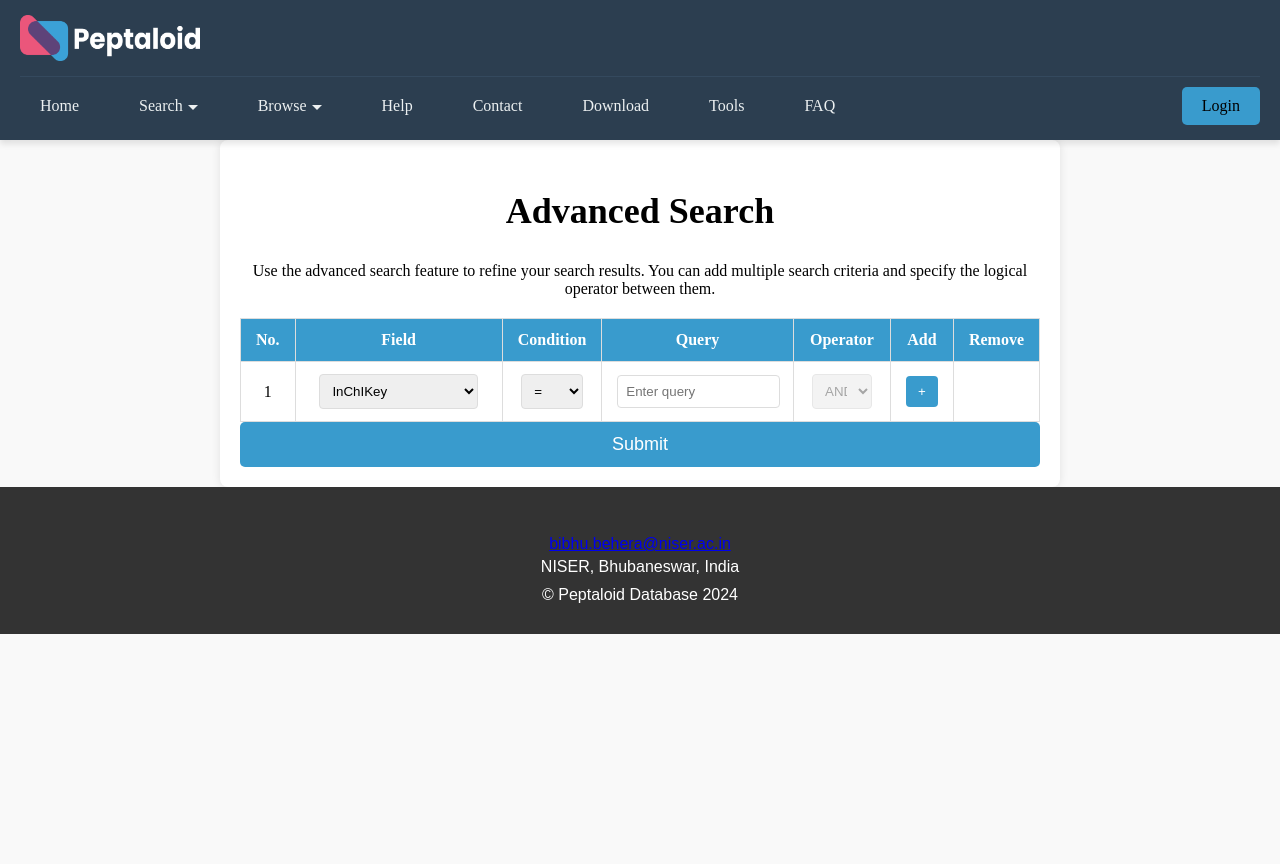
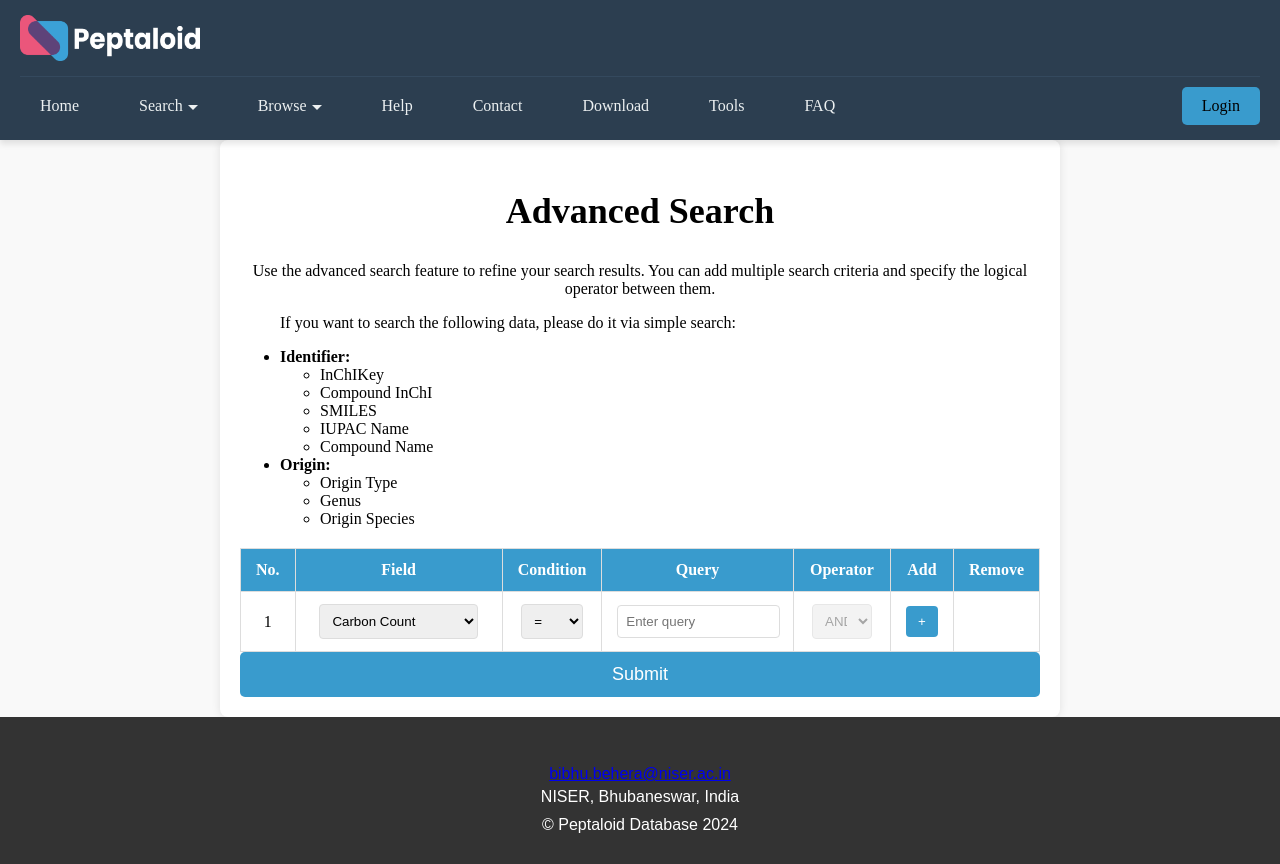
Before and after one commit to Bibhuprasadbehera/Peptaloid-database, a React (Create React App) app: page /browse/advanced in a window 1280 px wide. Before the commit the page ends 800 px from the top, so only its background shows below. Built offline with nearby package versions, Linux system fonts and the light colour scheme.

Commit message:
updated Advancedsearch

```diff
--- a/src/pages/Browsepage/Advancedsearch.js
+++ b/src/pages/Browsepage/Advancedsearch.js
@@ -37,6 +37,28 @@ const AdvancedSearch = () => {
             <div className="container-search">
                 <h2 className="heading">Advanced Search</h2>
                 <p>Use the advanced search feature to refine your search results. You can add multiple search criteria and specify the logical operator between them.</p>
+                    <ul style={{ textAlign: 'left' }}>
+                        <p>If you want to search the following data, please do it via simple search:</p>
+                        <li>
+                            <strong>Identifier:</strong>
+                            <ul>
+                                <li>InChIKey</li>
+                                <li>Compound InChI</li>
+                                <li>SMILES</li>
+                                <li>IUPAC Name</li>
+                                <li>Compound Name</li>
+                            </ul>
+                        </li>
+                        <li>
+                            <strong>Origin:</strong>
+                            <ul>
+                                <li>Origin Type</li>
+                                <li>Genus</li>
+                                <li>Origin Species</li>
+                            </ul>
+                        </li>
+                    </ul>
+
 
                 <form onSubmit={handleSubmit}>
                     <table className="criteria-table">
@@ -60,19 +82,7 @@ const AdvancedSearch = () => {
                                             value={criterion.field}
                                             onChange={(e) => handleCriteriaChange(index, 'field', e.target.value)}
                                         >
-                                            <optgroup label="Identifier">
-                                                <option value="InChIKey">InChIKey</option>
-                                                <option value="Compound_InChI">Compound InChI</option>
-                                                <option value="smiles">SMILES</option>
-                                                <option value="IUPAC_Name">IUPAC Name</option>
-                                                <option value="Compound_Name">Compound Name</option>
-                                            </optgroup>
-                                            <optgroup label="Origin">
-                                                <option value="origin_type">Origin Type</option>
-                                                <option value="genus">Genus</option>
-                                                <option value="origin_species">Origin Species</option>
-                                            </optgroup>
-                                            <optgroup label="Physical Properties">
+                                               <optgroup label="Physical Properties">
                                                 <option value="carbon_count">Carbon Count</option>
                                                 <option value="Exact_MW">Exact MW</option>
                                                 <option value="Num_Atoms">Number of Atoms</option>
--- a/src/pages/Browsepage/sidebar.js
+++ b/src/pages/Browsepage/sidebar.js
@@ -3,14 +3,14 @@ import './Sidebar.css';
 
 const AdvancedSearchSidebar = ({ onFilterChange }) => {
   const [filters, setFilters] = useState({
-    molwt: { min: 0, max: 1000 },
-    logp: { min: -5, max: 10 },
-    hba: { min: 0, max: 20 },
-    hbd: { min: 0, max: 10 },
-    carbon_count: { min: 0, max: 100 },
-    amide_count: { min: 0, max: 20 },
+    molwt: { min: 0, max: 5000 },
+    slogp: { min: -5, max: 10 },
+    hba: { min: 0, max: 90 },
+    hbd: { min: 0, max: 80 },
+    carbon_count: { min: 0, max: 219 },
+    amide_count: { min: 0, max: 60 },
     qed_score: { min: 0, max: 1 },
-    TPSA: { min: 0, max: 500 },
+    TPSA: { min: 0, max: 2200 },
     source: {
       Coconut: false,
       NPAtlas: false,
@@ -28,14 +28,14 @@ const AdvancedSearchSidebar = ({ onFilterChange }) => {
   });
 
   const rangeConfigs = {
-    molwt: { min: 0, max: 1000 },
-    logp: { min: -5, max: 10 },
-    hba: { min: 0, max: 20 },
-    hbd: { min: 0, max: 10 },
-    carbon_count: { min: 0, max: 100 },
-    amide_count: { min: 0, max: 20 },
+    molwt: { min: 0, max: 5000 },
+    slogp: { min: -5, max: 10 },
+    hba: { min: 0, max: 90 },
+    hbd: { min: 0, max: 80 },
+    carbon_count: { min: 0, max: 219 },
+    amide_count: { min: 0, max: 60 },
     qed_score: { min: 0, max: 1 },
-    TPSA: { min: 0, max: 500 },
+    TPSA: { min: 0, max: 2200 },
   };
 
   useEffect(() => {
@@ -158,13 +158,13 @@ const AdvancedSearchSidebar = ({ onFilterChange }) => {
       <div className="filter-group">
         <h4>Lipinski Rule of Five</h4>
         {renderRangeSlider('molwt', 'Molecular Weight')}
-        {renderRangeSlider('logp', 'LogP', 0.1)}
+        {renderRangeSlider('slogp', 'SLogP', 0.1)}
         {renderRangeSlider('hba', 'HBA')}
         {renderRangeSlider('hbd', 'HBD')}
       </div>
 
       <div className="filter-group">
-        <h3>Functional Groups</h3>
+        <h3>Presence of Functional Groups </h3>
         {Object.keys(filters.functional_groups).map((group) => (
           <label key={group} className="select-all-checkbox">
             <input
```
